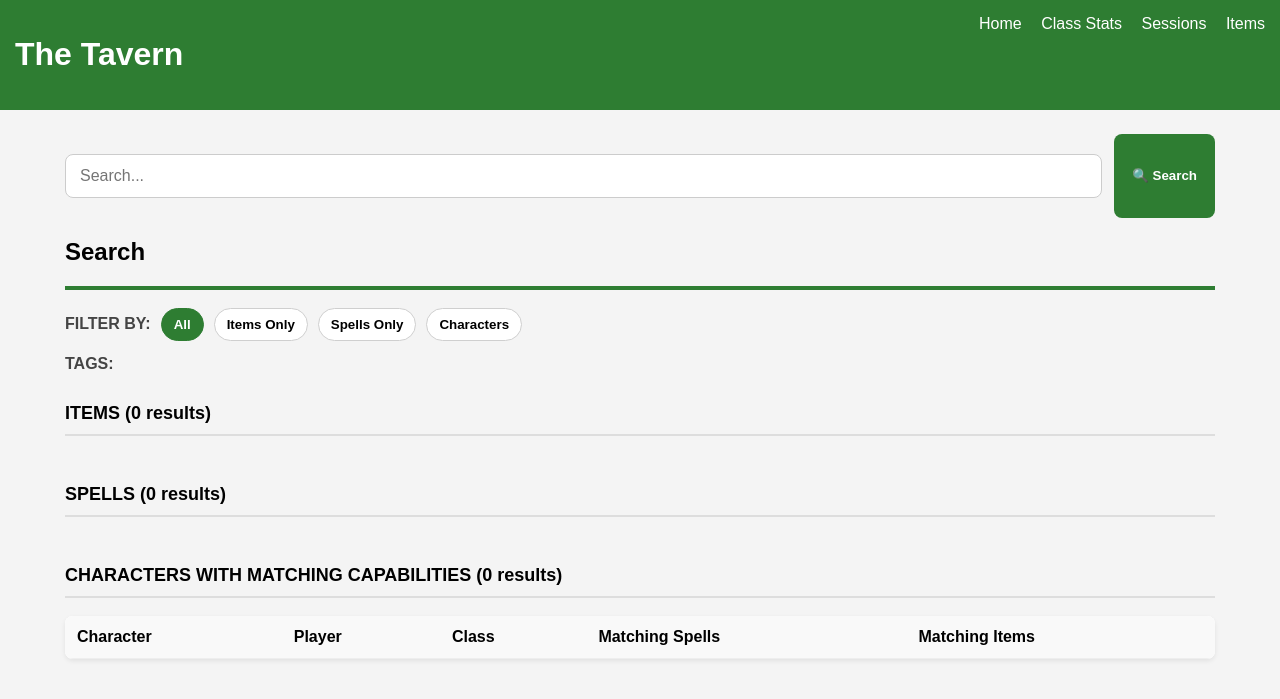
After one commit to CodeTechBen/westmarch_pipeline, a Flask app: page /search in a window 1280 px wide. The commit adds this page. Shown: the top 699 px of the page. Run offline with Flask 3, Linux system fonts and the light colour scheme; lists and menus that the app fills with data are empty.

Commit message:
full search result page

```diff
--- a/tavern-dashboard/app.py
+++ b/tavern-dashboard/app.py
@@ -171,6 +171,219 @@ def search():
     conn.close()
 
     return jsonify(results)
+
+@app.route("/search")
+def search_page():
+    return render_template("search_results.html")
+
+
+@app.route("/api/search/full")
+def full_search():
+    q = request.args.get("q", "").strip()
+    filter_type = request.args.get("type", "all").strip().lower()
+
+    if not q:
+        return jsonify({
+            "query": "",
+            "items": [],
+            "spells": [],
+            "characters": [],
+            "available_tags": []
+        })
+
+    conn = get_connection()
+    cur = conn.cursor()
+
+    query = f"%{q}%"
+
+    items = []
+    spells = []
+    characters = []
+    available_tags = set()
+
+    # ----------------------------
+    # Items
+    # ----------------------------
+    if filter_type in ("all", "items"):
+        cur.execute("""
+            SELECT
+                i.item_id,
+                i.item_name,
+                i.rarity,
+                COUNT(DISTINCT inv.character_id) AS owned_by_count
+            FROM item i
+            LEFT JOIN inventory inv
+                ON i.item_id = inv.item_id
+            LEFT JOIN item_tag it
+                ON i.item_id = it.item_id
+            LEFT JOIN tag t
+                ON it.tag_id = t.tag_id
+            WHERE i.item_name ILIKE %s
+               OR i.type ILIKE %s
+               OR t.tag_name ILIKE %s
+            GROUP BY i.item_id, i.item_name, i.rarity
+            ORDER BY i.item_name
+            LIMIT 50
+        """, (query, query, query))
+
+        for row in cur.fetchall():
+            items.append({
+                "item_id": row[0],
+                "item_name": row[1],
+                "rarity": row[2],
+                "owned_by_count": row[3]
+            })
+
+        cur.execute("""
+            SELECT DISTINCT t.tag_name
+            FROM item i
+            JOIN item_tag it
+                ON i.item_id = it.item_id
+            JOIN tag t
+                ON it.tag_id = t.tag_id
+            WHERE i.item_name ILIKE %s
+               OR i.type ILIKE %s
+               OR t.tag_name ILIKE %s
+            ORDER BY t.tag_name
+            LIMIT 20
+        """, (query, query, query))
+        available_tags.update(row[0] for row in cur.fetchall())
+
+    # ----------------------------
+    # Spells
+    # ----------------------------
+    if filter_type in ("all", "spells"):
+        cur.execute("""
+            SELECT
+                s.spell_id,
+                s.spell_name,
+                s.level,
+                COUNT(DISTINCT sb.character_id) AS known_by_count
+            FROM spell s
+            LEFT JOIN spellbook sb
+                ON s.spell_id = sb.spell_id
+            LEFT JOIN spell_tag st
+                ON s.spell_id = st.spell_id
+            LEFT JOIN tag t
+                ON st.tag_id = t.tag_id
+            WHERE s.spell_name ILIKE %s
+               OR s.school ILIKE %s
+               OR t.tag_name ILIKE %s
+            GROUP BY s.spell_id, s.spell_name, s.level
+            ORDER BY s.level, s.spell_name
+            LIMIT 50
+        """, (query, query, query))
+
+        for row in cur.fetchall():
+            spells.append({
+                "spell_id": row[0],
+                "spell_name": row[1],
+                "level": row[2],
+                "known_by_count": row[3]
+            })
+
+        cur.execute("""
+            SELECT DISTINCT t.tag_name
+            FROM spell s
+            JOIN spell_tag st
+                ON s.spell_id = st.spell_id
+            JOIN tag t
+                ON st.tag_id = t.tag_id
+            WHERE s.spell_name ILIKE %s
+               OR s.school ILIKE %s
+               OR t.tag_name ILIKE %s
+            ORDER BY t.tag_name
+            LIMIT 20
+        """, (query, query, query))
+        available_tags.update(row[0] for row in cur.fetchall())
+
+    # ----------------------------
+    # Characters
+    # ----------------------------
+    if filter_type in ("all", "characters"):
+        cur.execute("""
+            WITH healing_spells AS (
+                SELECT DISTINCT sb.character_id, sb.spell_id
+                FROM spellbook sb
+                JOIN spell_tag st
+                    ON sb.spell_id = st.spell_id
+                JOIN tag t
+                    ON st.tag_id = t.tag_id
+                WHERE t.tag_name ILIKE %s
+            ),
+            healing_items AS (
+                SELECT DISTINCT inv.character_id, inv.item_id
+                FROM inventory inv
+                JOIN item_tag it
+                    ON inv.item_id = it.item_id
+                JOIN tag t
+                    ON it.tag_id = t.tag_id
+                WHERE t.tag_name ILIKE %s
+            ),
+            latest_growth AS (
+                SELECT DISTINCT ON (cg.character_id)
+                    cg.character_id,
+                    cg.level
+                FROM character_growth cg
+                ORDER BY cg.character_id, cg.time DESC
+            )
+            SELECT
+                c.character_id,
+                c.character_name,
+                p.player_name,
+                COALESCE(cl.class_name, 'Unknown') AS class_name,
+                COALESCE(lg.level, c.starting_level) AS level,
+                COUNT(DISTINCT hs.spell_id) AS healing_spell_count,
+                COUNT(DISTINCT hi.item_id) AS healing_item_count
+            FROM character c
+            JOIN player p
+                ON c.player_id = p.player_id
+            LEFT JOIN latest_growth lg
+                ON c.character_id = lg.character_id
+            LEFT JOIN character_class cc
+                ON c.character_id = cc.character_id
+            LEFT JOIN class cl
+                ON cc.class_id = cl.class_id
+            LEFT JOIN healing_spells hs
+                ON c.character_id = hs.character_id
+            LEFT JOIN healing_items hi
+                ON c.character_id = hi.character_id
+            WHERE c.character_name ILIKE %s
+               OR p.player_name ILIKE %s
+               OR cl.class_name ILIKE %s
+               OR hs.spell_id IS NOT NULL
+               OR hi.item_id IS NOT NULL
+            GROUP BY
+                c.character_id,
+                c.character_name,
+                p.player_name,
+                cl.class_name,
+                lg.level,
+                c.starting_level
+            ORDER BY c.character_name
+            LIMIT 50
+        """, (query, query, query, query, query))
+
+        for row in cur.fetchall():
+            characters.append({
+                "character_id": row[0],
+                "character_name": row[1],
+                "player_name": row[2],
+                "class_display": f"{row[3]} {row[4]}",
+                "healing_spell_count": row[5],
+                "healing_item_count": row[6]
+            })
+
+    cur.close()
+    conn.close()
+
+    return jsonify({
+        "query": q,
+        "items": items,
+        "spells": spells,
+        "characters": characters,
+        "available_tags": sorted(available_tags)
+    })
 
 @app.route("/api/sessions/list")
 def session_list():
--- /dev/null
+++ b/tavern-dashboard/static/search_results.js
@@ -0,0 +1,212 @@
+const params = new URLSearchParams(window.location.search);
+const initialQuery = params.get("q") || "";
+let currentFilter = params.get("type") || "all";
+
+const searchInput = document.getElementById("search-page-input");
+const searchButton = document.getElementById("search-page-button");
+const filterButtons = document.querySelectorAll(".search-filter-btn");
+
+searchInput.value = initialQuery;
+
+filterButtons.forEach(btn => {
+    if (btn.dataset.filter === currentFilter) {
+        btn.classList.add("active");
+    } else {
+        btn.classList.remove("active");
+    }
+
+    btn.addEventListener("click", () => {
+        currentFilter = btn.dataset.filter;
+        updateFilterButtons();
+        runSearch();
+    });
+});
+
+searchButton.addEventListener("click", () => {
+    runSearch(true);
+});
+
+searchInput.addEventListener("keydown", (event) => {
+    if (event.key === "Enter") {
+        runSearch(true);
+    }
+});
+
+if (initialQuery) {
+    runSearch();
+}
+
+function updateFilterButtons() {
+    filterButtons.forEach(btn => {
+        btn.classList.toggle("active", btn.dataset.filter === currentFilter);
+    });
+}
+
+function runSearch(updateUrl = false) {
+    const query = searchInput.value.trim();
+
+    if (!query) {
+        clearResults();
+        document.getElementById("search-page-title").textContent = "Search";
+        return;
+    }
+
+    if (updateUrl) {
+        const newUrl = `/search?q=${encodeURIComponent(query)}&type=${encodeURIComponent(currentFilter)}`;
+        window.history.pushState({}, "", newUrl);
+    }
+
+    fetch(`/api/search/full?q=${encodeURIComponent(query)}&type=${encodeURIComponent(currentFilter)}`)
+        .then(res => {
+            if (!res.ok) {
+                throw new Error("Failed to load search results");
+            }
+            return res.json();
+        })
+        .then(data => {
+            populateSearchPage(data);
+        })
+        .catch(error => {
+            console.error(error);
+            document.getElementById("search-page-title").textContent = "Could not load search results";
+        });
+}
+
+function populateSearchPage(data) {
+    document.getElementById("search-page-title").textContent = `Search: "${data.query}"`;
+
+    populateTags(data.available_tags);
+    populateItems(data.items);
+    populateSpells(data.spells);
+    populateCharacters(data.characters);
+
+    toggleSections();
+}
+
+function populateTags(tags) {
+    const container = document.getElementById("search-tags");
+    container.innerHTML = "";
+
+    if (!tags.length) {
+        container.innerHTML = `<span class="search-tag-pill muted">No tags</span>`;
+        return;
+    }
+
+    tags.forEach(tag => {
+        const span = document.createElement("span");
+        span.className = "search-tag-pill";
+        span.textContent = tag;
+        container.appendChild(span);
+    });
+}
+
+function populateItems(items) {
+    document.getElementById("items-count").textContent = `(${items.length} results)`;
+
+    const container = document.getElementById("items-results");
+    container.innerHTML = "";
+
+    if (!items.length) {
+        container.innerHTML = `<div class="search-empty">No item results.</div>`;
+        return;
+    }
+
+    items.forEach(item => {
+        const card = document.createElement("a");
+        card.className = "search-result-card";
+        card.href = `/item/${item.item_id}`;
+
+        card.innerHTML = `
+            <div class="search-result-main">🧪 ${item.item_name}</div>
+            <div class="search-result-meta">[${item.rarity}]</div>
+            <div class="search-result-side">Owned by: ${item.owned_by_count}</div>
+        `;
+
+        container.appendChild(card);
+    });
+}
+
+function populateSpells(spells) {
+    document.getElementById("spells-count").textContent = `(${spells.length} results)`;
+
+    const container = document.getElementById("spells-results");
+    container.innerHTML = "";
+
+    if (!spells.length) {
+        container.innerHTML = `<div class="search-empty">No spell results.</div>`;
+        return;
+    }
+
+    spells.forEach(spell => {
+        const card = document.createElement("a");
+        card.className = "search-result-card";
+        card.href = `/spell/${spell.spell_id}`;
+
+        card.innerHTML = `
+            <div class="search-result-main">📜 ${spell.spell_name}</div>
+            <div class="search-result-meta">[${formatSpellLevel(spell.level)}]</div>
+            <div class="search-result-side">Known by: ${spell.known_by_count} characters</div>
+        `;
+
+        container.appendChild(card);
+    });
+}
+
+function populateCharacters(characters) {
+    document.getElementById("characters-count").textContent = `(${characters.length} results)`;
+
+    const tbody = document.getElementById("characters-results-body");
+    tbody.innerHTML = "";
+
+    if (!characters.length) {
+        tbody.innerHTML = `
+            <tr>
+                <td colspan="5">No character results.</td>
+            </tr>
+        `;
+        return;
+    }
+
+    characters.forEach(character => {
+        const tr = document.createElement("tr");
+
+        tr.innerHTML = `
+            <td><a href="/character/${character.character_id}" class="character-link">${character.character_name}</a></td>
+            <td>${character.player_name}</td>
+            <td>${character.class_display}</td>
+            <td>${character.healing_spell_count}</td>
+            <td>${character.healing_item_count}</td>
+        `;
+
+        tbody.appendChild(tr);
+    });
+}
+
+function toggleSections() {
+    document.getElementById("items-section").style.display =
+        (currentFilter === "all" || currentFilter === "items") ? "block" : "none";
+
+    document.getElementById("spells-section").style.display =
+        (currentFilter === "all" || currentFilter === "spells") ? "block" : "none";
+
+    document.getElementById("characters-section").style.display =
+        (currentFilter === "all" || currentFilter === "characters") ? "block" : "none";
+}
+
+function clearResults() {
+    document.getElementById("items-results").innerHTML = "";
+    document.getElementById("spells-results").innerHTML = "";
+    document.getElementById("characters-results-body").innerHTML = "";
+    document.getElementById("search-tags").innerHTML = "";
+    document.getElementById("items-count").textContent = "(0 results)";
+    document.getElementById("spells-count").textContent = "(0 results)";
+    document.getElementById("characters-count").textContent = "(0 results)";
+}
+
+function formatSpellLevel(level) {
+    if (level === 0) return "Cantrip";
+    if (level === 1) return "1st Level";
+    if (level === 2) return "2nd Level";
+    if (level === 3) return "3rd Level";
+    return `${level}th Level`;
+}
--- a/tavern-dashboard/static/style.css
+++ b/tavern-dashboard/static/style.css
@@ -970,3 +970,174 @@ input {
         align-items: flex-start;
     }
 }
+
+/* =========================
+   SEARCH RESULTS PAGE
+========================= */
+
+.search-results-page {
+    max-width: 1150px;
+    margin: 0 auto;
+    padding: 24px;
+    background-color: #f4f4f4;
+}
+
+.search-header-row {
+    display: flex;
+    gap: 12px;
+    margin-bottom: 18px;
+}
+
+.search-page-input {
+    flex: 1;
+    padding: 12px 14px;
+    border: 1px solid #ccc;
+    border-radius: 8px;
+    font-size: 16px;
+    background: white;
+}
+
+.search-page-button {
+    padding: 12px 18px;
+    border: none;
+    border-radius: 8px;
+    background: #2e7d32;
+    color: white;
+    font-weight: bold;
+    cursor: pointer;
+}
+
+.search-page-button:hover {
+    opacity: 0.95;
+}
+
+.search-filter-row,
+.search-tags-row {
+    display: flex;
+    gap: 10px;
+    align-items: center;
+    flex-wrap: wrap;
+    margin-top: 14px;
+}
+
+.filter-label {
+    font-weight: 700;
+    color: #444;
+}
+
+.search-filter-btn {
+    padding: 8px 12px;
+    border: 1px solid #cfcfcf;
+    border-radius: 999px;
+    background: white;
+    cursor: pointer;
+    font-weight: 600;
+}
+
+.search-filter-btn.active {
+    background: #2e7d32;
+    color: white;
+    border-color: #2e7d32;
+}
+
+.search-tag-pill {
+    background: #e8f5e9;
+    color: #2e7d32;
+    border: 1px solid #c8e6c9;
+    border-radius: 999px;
+    padding: 8px 12px;
+    font-size: 14px;
+    font-weight: 600;
+}
+
+.search-tag-pill.muted {
+    background: #f3f3f3;
+    color: #666;
+    border-color: #ddd;
+}
+
+.search-group-section {
+    margin-top: 30px;
+}
+
+.search-card-list {
+    background: white;
+    border-radius: 8px;
+    overflow: hidden;
+    box-shadow: 0 2px 5px rgba(0,0,0,0.08);
+}
+
+.search-result-card {
+    display: grid;
+    grid-template-columns: 1.8fr 1fr 1fr;
+    gap: 12px;
+    align-items: center;
+    padding: 14px 16px;
+    border-bottom: 1px solid #eee;
+    color: #333;
+    text-decoration: none;
+}
+
+.search-result-card:last-child {
+    border-bottom: none;
+}
+
+.search-result-card:hover {
+    background: #f1f8f2;
+}
+
+.search-result-main {
+    font-weight: 700;
+}
+
+.search-result-meta {
+    color: #555;
+}
+
+.search-result-side {
+    text-align: right;
+    color: #666;
+}
+
+.search-empty {
+    background: white;
+    padding: 16px;
+    color: #666;
+    border-radius: 8px;
+}
+
+.search-characters-table {
+    width: 100%;
+    border-collapse: collapse;
+    background: white;
+}
+
+.search-characters-table th,
+.search-characters-table td {
+    text-align: left;
+    padding: 12px;
+    border-bottom: 1px solid #eee;
+}
+
+.search-characters-table th {
+    background: #f9f9f9;
+}
+
+.search-characters-table tbody tr:hover {
+    background: #f1f8f2;
+}
+
+@media (max-width: 800px) {
+    .search-result-card {
+        grid-template-columns: 1fr;
+        text-align: left;
+    }
+
+    .search-result-side {
+        text-align: left;
+    }
+
+    .search-header-row {
+        flex-direction: column;
+    }
+}
--- /dev/null
+++ b/tavern-dashboard/templates/search_results.html
@@ -0,0 +1,64 @@
+{% extends "base.html" %}
+
+{% block content %}
+<div class="search-results-page">
+
+    <section class="search-page-header">
+        <div class="search-header-row">
+            <input type="text" id="search-page-input" class="search-page-input" placeholder="Search...">
+            <button id="search-page-button" class="search-page-button">🔍 Search</button>
+        </div>
+
+        <h1 id="search-page-title">Search</h1>
+        <div class="section-rule thick"></div>
+
+        <div class="search-filter-row">
+            <span class="filter-label">FILTER BY:</span>
+            <button class="search-filter-btn active" data-filter="all">All</button>
+            <button class="search-filter-btn" data-filter="items">Items Only</button>
+            <button class="search-filter-btn" data-filter="spells">Spells Only</button>
+            <button class="search-filter-btn" data-filter="characters">Characters</button>
+        </div>
+
+        <div class="search-tags-row">
+            <span class="filter-label">TAGS:</span>
+            <div id="search-tags" class="tag-list"></div>
+        </div>
+    </section>
+
+    <section id="items-section" class="search-group-section">
+        <h2 class="section-title">ITEMS <span id="items-count">(0 results)</span></h2>
+        <div class="section-rule"></div>
+        <div id="items-results" class="search-card-list"></div>
+    </section>
+
+    <section id="spells-section" class="search-group-section">
+        <h2 class="section-title">SPELLS <span id="spells-count">(0 results)</span></h2>
+        <div class="section-rule"></div>
+        <div id="spells-results" class="search-card-list"></div>
+    </section>
+
+    <section id="characters-section" class="search-group-section">
+        <h2 class="section-title">CHARACTERS WITH MATCHING CAPABILITIES <span id="characters-count">(0 results)</span></h2>
+        <div class="section-rule"></div>
+
+        <div class="table-wrapper">
+            <table class="search-characters-table">
+                <thead>
+                    <tr>
+                        <th>Character</th>
+                        <th>Player</th>
+                        <th>Class</th>
+                        <th>Matching Spells</th>
+                        <th>Matching Items</th>
+                    </tr>
+                </thead>
+                <tbody id="characters-results-body"></tbody>
+            </table>
+        </div>
+    </section>
+
+</div>
+
+<script src="{{ url_for('static', filename='search_results.js') }}"></script>
+{% endblock %}
```
Also changed, not shown: tavern-dashboard/static/main.js (+17 -7 lines).
